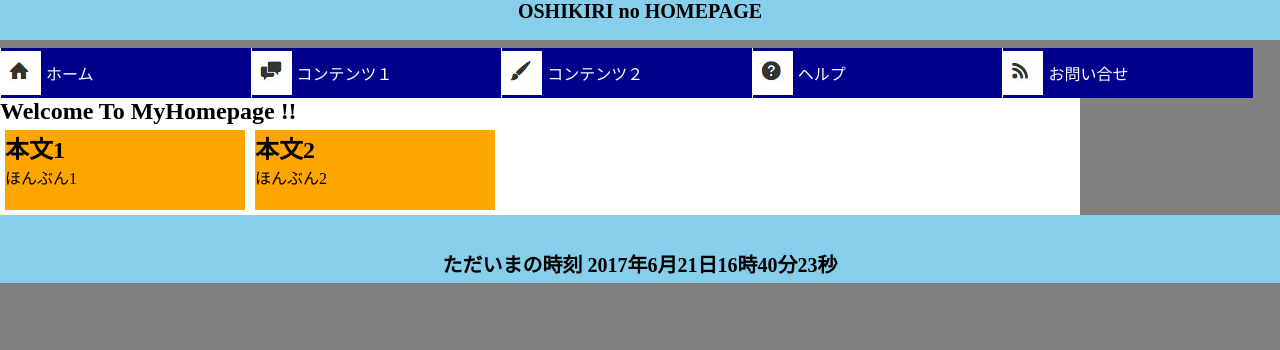
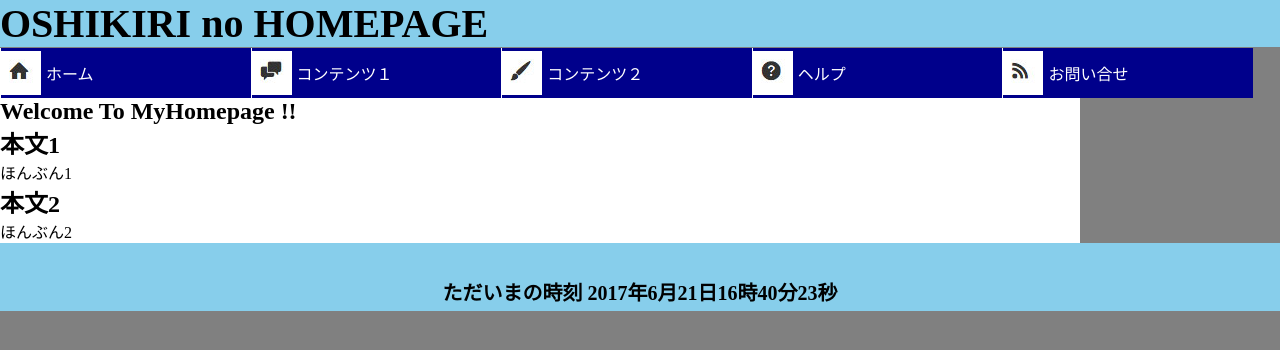
Before and after one commit to ekuaru/web1, a plain HTML site: page index.html in a window 1280 px wide. Drawn offline with Linux system fonts and the light colour scheme.

Commit message:
Update default.css

```diff
--- a/css/default.css
+++ b/css/default.css
@@ -18,11 +18,9 @@ header{
  left: 0;
  top: 0;
  width: 100%;
- height: 40px;
- font-size: 20px;
+ font-size: 40px;
  font-weight: bold;
- text-align: center;
- padding 5px 0;
+ padding 10px 0;
 }
 
 #main{
@@ -30,16 +28,6 @@ header{
  width: calc(100% - 200px);
  min-width: 500px;
  float: left;
-}
-
-.box{
- background-color: orange;
- color: black;
- width: 240px;
- height: 80px;
- margin: 5px;
- float: left;
- overflow: auto;
 }
 
 footer{
```
